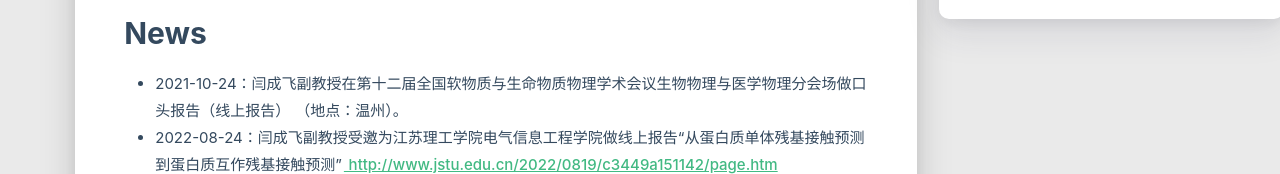
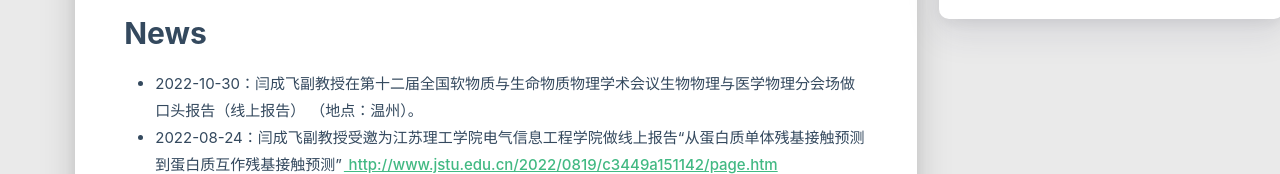
Before and after one commit to ChengfeiYan/chengfeiyan.github.io, a plain HTML site: page news/index.html in a window 1280 px wide. Shown: the part 411-585 px from the top of the page. Drawn offline with Linux system fonts and the light colour scheme; no server answers.

Commit message:
Update index.html

```diff
--- a/news/index.html
+++ b/news/index.html
@@ -380,7 +380,7 @@
         <div class="card-content article-card-content">
             <div id="articleContent">
                 <h1 id="News"><a href="#News" class="headerlink" title="News"></a>News</h1><ul>
-<li>2021-10-24：闫成飞副教授在第十二届全国软物质与生命物质物理学术会议生物物理与医学物理分会场做口头报告（线上报告） （地点：温州）。</li>
+<li>2022-10-30：闫成飞副教授在第十二届全国软物质与生命物质物理学术会议生物物理与医学物理分会场做口头报告（线上报告） （地点：温州）。</li>
 <li>2022-08-24：闫成飞副教授受邀为江苏理工学院电气信息工程学院做线上报告“从蛋白质单体残基接触预测到蛋白质互作残基接触预测”<a target="_blank" rel="noopener" href="http://www.jstu.edu.cn/2022/0819/c3449a151142/page.htm"> http://www.jstu.edu.cn/2022/0819/c3449a151142/page.htm</a> </li>
 <li>2022-08-15：课题组最新工作<a target="_blank" rel="noopener" href="https://www.biorxiv.org/content/10.1101/2022.08.04.502748v2">Improved inter-protein contact prediction using dimensional hybrid residual networks and protein language models. bioRxiv 2022.08.04.502748</a> 被 <a target="_blank" rel="noopener" href="https://hub.baai.ac.cn/view/19710">《预训练周刊》</a>推荐！</li>
 <li>2022-07-25：闫成飞副教授在第八届计算生物与生物信息学大会结构生物信息与药物分子设计分会场做口头报告（地点：广州）</li>
```
